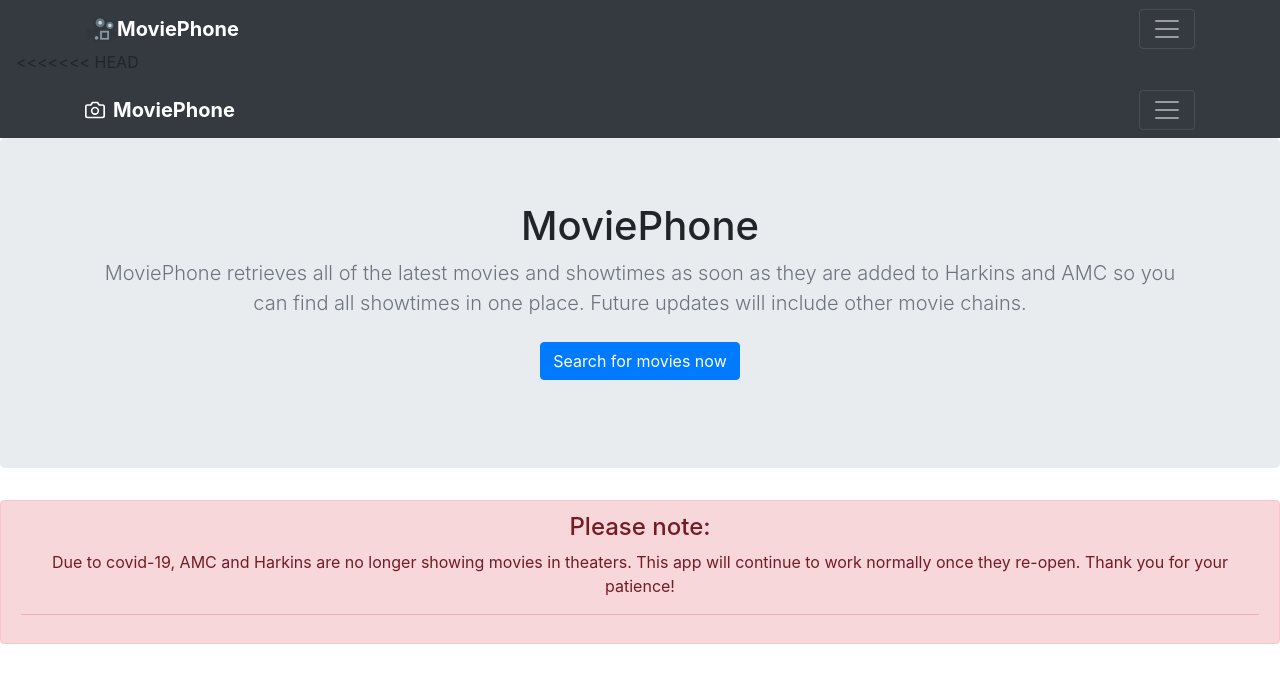
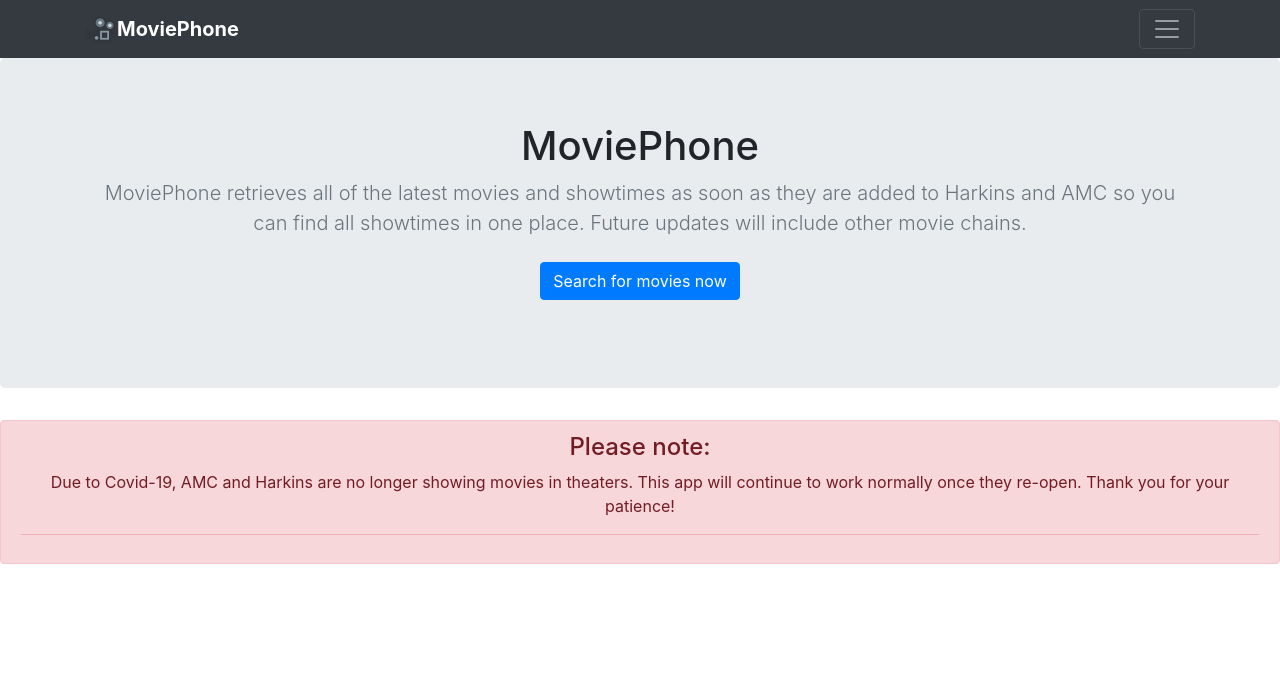
Before and after one commit to zachspiel/Movie-Search-App, a Flask app: page / in a window 1280 px wide. Shown: the top 683 px of the page. Run offline with Flask 2, Linux system fonts and the light colour scheme; some libraries are stand-ins or nearby versions.

Commit message:
Updated header

```diff
--- a/templates/index.html
+++ b/templates/index.html
@@ -42,21 +42,6 @@
                <span class="navbar-toggler-icon"></span>
                </button>
             </div>
-<<<<<<< HEAD
-          </div>
-        </div>
-      </div>
-      <div class="navbar navbar-dark bg-dark box-shadow">
-        <div class="container d-flex justify-content-between">
-          <a href="{{ url_for('index' )}}" class="navbar-brand d-flex align-items-center">
-            <svg xmlns="http://www.w3.org/2000/svg" width="20" height="20" viewBox="0 0 24 24" fill="none" stroke="currentColor" stroke-width="2" stroke-linecap="round" stroke-linejoin="round" class="mr-2"><path d="M23 19a2 2 0 0 1-2 2H3a2 2 0 0 1-2-2V8a2 2 0 0 1 2-2h4l2-3h6l2 3h4a2 2 0 0 1 2 2z"></path><circle cx="12" cy="13" r="4"></circle></svg>
-            <strong class="logo">MoviePhone</strong>
-          </a>
-          <button class="navbar-toggler" type="button" data-toggle="collapse" data-target="#navbarHeader" aria-controls="navbarHeader" aria-expanded="false" aria-label="Toggle navigation">
-            <span class="navbar-toggler-icon"></span>
-          </button>
-        </div>
-      </div>
     </header>
 
     <main>
@@ -73,7 +58,7 @@
 
     <div class="alert alert-danger text-center" role="alert">
       <h4 class="alert-heading">Please note:</h4>
-      <p>Due to covid-19, AMC and Harkins are no longer showing movies in theaters. This app will continue to work normally once they re-open. Thank you for your patience!</p>
+      <p>Due to Covid-19, AMC and Harkins are no longer showing movies in theaters. This app will continue to work normally once they re-open. Thank you for your patience!</p>
       <hr>
     </div>
 
```
